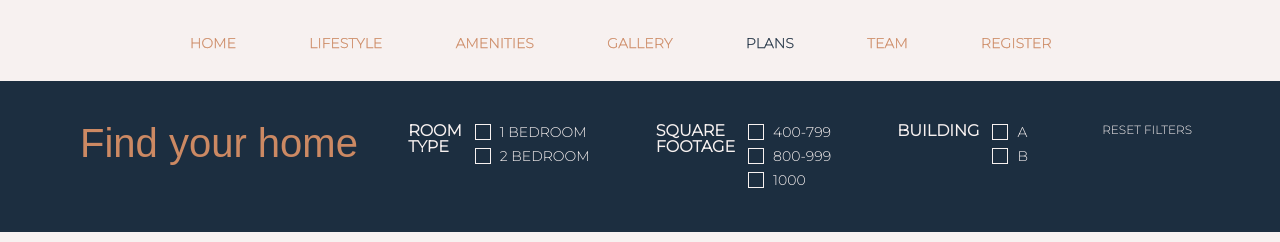
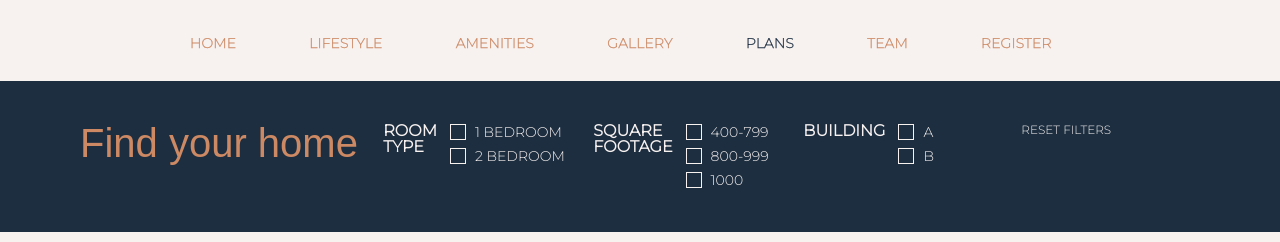
Before and after one commit to rustyblue100/filter-app, a React (Create React App) app: page / in a window 1280 px wide. Shown: the top 242 px of the page. Built offline with nearby package versions, Linux system fonts and the light colour scheme; no server answers; a web font is replaced by a local one.

Commit message:
changed: mobile md breakpoint

```diff
--- a/public/index.html
+++ b/public/index.html
@@ -21,7 +21,7 @@
       work correctly both with client-side routing and a non-root public URL.
       Learn how to configure a non-root public URL by running `npm run build`.
     -->
-        <title>React App</title>
+        <title>Plans | brontevillageapartments.com</title>
     </head>
     <body>
         <noscript>You need to enable JavaScript to run this app.</noscript>
--- a/src/components/Unit.js
+++ b/src/components/Unit.js
@@ -29,12 +29,8 @@ const useStyles = makeStyles((theme) => ({
 }));
 
 const Unit = ({ data }) => {
-  console.log(useLocation());
   const classes = useStyles();
-  const restoreId = useLocation().state.id;
-  /*   const roomsState = useLocation().state.rooms; */
-
-  console.log(restoreId);
+  const restoreId = useLocation().state.level;
 
   const { unitNumber } = useParams();
 
@@ -51,7 +47,7 @@ const Unit = ({ data }) => {
       <Link
         to={{
           pathname: "/",
-          state: { id: restoreId },
+          state: { level: restoreId },
         }}
       >
         <Button>back</Button>
--- a/src/components/UnitList.js
+++ b/src/components/UnitList.js
@@ -29,7 +29,6 @@ const useStyles = makeStyles((theme) => ({
     color: theme.palette.background.default,
   },
 
-  FormControlLabel: { color: "red" },
   icon: {
     borderRadius: 0,
     width: 16,
@@ -87,16 +86,25 @@ const useStyles = makeStyles((theme) => ({
     textTransform: "uppercase",
     paddingRight: "15px",
     fontWeight: 700,
+    [theme.breakpoints.down("xs")]: { fontSize: "14px" },
   },
   control: {
     flexDirection: "row",
     color: theme.palette.background.default,
+    [theme.breakpoints.down("xs")]: { paddingTop: "24px" },
   },
   reset: {
     /*    textTransform: "lowercase", */
     color: theme.palette.background.default,
     fontSize: "12px",
     marginTop: "-7px",
+    [theme.breakpoints.down("sm")]: { paddingTop: "24px" },
+  },
+  page_title: {
+    [theme.breakpoints.down("xs")]: {},
+    [theme.breakpoints.down("md")]: {
+      marginBottom: "20px",
+    },
   },
 }));
 
@@ -167,13 +175,17 @@ const UnitList = ({ combineUnits }) => {
           justify="space-between"
           className={classes.container_grid}
         >
-          <Grid item>
-            <Typography variant="h1" color="secondary">
+          <Grid item sm={12} md={3}>
+            <Typography
+              variant="h1"
+              color="secondary"
+              className={classes.page_title}
+            >
               Find your home
             </Typography>
           </Grid>
 
-          <Grid item>
+          <Grid item sm={6} md={2}>
             <FormControl className={classes.control}>
               <FormLabel
                 component="legend"
@@ -217,7 +229,7 @@ const UnitList = ({ combineUnits }) => {
               </FormGroup>
             </FormControl>
           </Grid>
-          <Grid item>
+          <Grid item sm={6} md={2}>
             <FormControl className={classes.control}>
               <FormLabel
                 component="legend"
@@ -256,7 +268,7 @@ const UnitList = ({ combineUnits }) => {
               </FormGroup>
             </FormControl>
           </Grid>
-          <Grid item>
+          <Grid item sm={6} md={2}>
             <FormControl className={classes.control}>
               <FormLabel
                 component="legend"
@@ -299,7 +311,7 @@ const UnitList = ({ combineUnits }) => {
               </FormGroup>
             </FormControl>
           </Grid>
-          <Grid item>
+          <Grid item xs={12} sm={6} md={2}>
             <Button
               className={classes.reset}
               onClick={() => {
--- a/src/components/Units.js
+++ b/src/components/Units.js
@@ -38,7 +38,7 @@ const useStyles = makeStyles((theme) => ({
   },
 
   card: {
-    width: "355px",
+    maxWidth: "355px",
     marginBottom: "20px",
     backgroundColor: "transparent",
   },
@@ -55,20 +55,25 @@ const useStyles = makeStyles((theme) => ({
   },
   floor: {},
   control: {
-    padding: theme.spacing(2),
+    /*     padding: theme.spacing(2), */
   },
 }));
 
 const Units = ({ filteredUnits, level, rooms, buildings, sqFt }) => {
   const classes = useStyles();
   const location = useLocation();
+  console.log(location);
 
   useEffect(() => {
-    const item = document.getElementById(`restore-${location.state.id}`);
+    const item =
+      location.state &&
+      document.getElementById(`restore-${location.state.level}`);
 
     if (item) {
-      return item.scrollIntoView();
+      return item.scrollIntoView(true);
     }
+
+    window.history.replaceState(null, "");
   }, [location]);
 
   // Change level labels
@@ -104,14 +109,18 @@ const Units = ({ filteredUnits, level, rooms, buildings, sqFt }) => {
   return (
     <div style={{ paddingTop: "40px" }}>
       {filteredUnits.some((unit) => unit.fields.level === String(level)) && (
-        <Box component="div" className={classes.floor}>
+        <Box
+          component="div"
+          className={classes.floor}
+          id={`restore-${String(level)}`}
+        >
           <Typography gutterBottom variant="h2">
             {level}
             {levelLabels()} floor
           </Typography>
         </Box>
       )}
-      <Grid container direction="row" spacing={6}>
+      <Grid container direction="row" spacing={2}>
         {filteredUnits
           .filter(
             (unit) =>
@@ -120,12 +129,7 @@ const Units = ({ filteredUnits, level, rooms, buildings, sqFt }) => {
           )
           .sort((a, b) => a.fields.unit - b.fields.unit)
           .map((u, index) => (
-            <Grid
-              item
-              md={3}
-              key={`restore-${u.id}`}
-              id={`restore-${u.fields.unit}`}
-            >
+            <Grid item xs={12} sm={6} md={3} key={`restore-${u.id}`}>
               <LazyLoad height={400} once={true} offset={100}>
                 <Card className={classes.card}>
                   <CardContent className={classes.cardContent}>
@@ -153,7 +157,7 @@ const Units = ({ filteredUnits, level, rooms, buildings, sqFt }) => {
                       component={Link}
                       to={{
                         pathname: `/unit/${u.fields.unit}`,
-                        state: { id: u.fields.unit },
+                        state: { level: u.fields.level },
                       }}
                       color="secondary"
                       variant="contained"
--- a/src/index.js
+++ b/src/index.js
@@ -12,7 +12,7 @@ const theme = createMuiTheme({
     values: {
       xs: 0,
       sm: 600,
-      md: 960,
+      md: 1200,
       lg: 1793,
       xl: 1920,
     },
@@ -26,13 +26,9 @@ const theme = createMuiTheme({
     MuiFormControlLabel: {
       label: {
         fontSize: "14px",
+        whiteSpace: "nowrap",
       },
     },
-    /*     MuiCardContent: {
-      root: {
-        padding: 0,
-      },
-    }, */
   },
   palette: {
     primary: {
```
